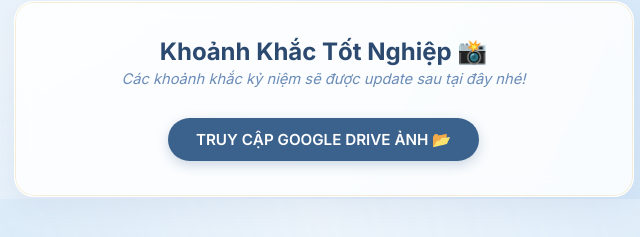
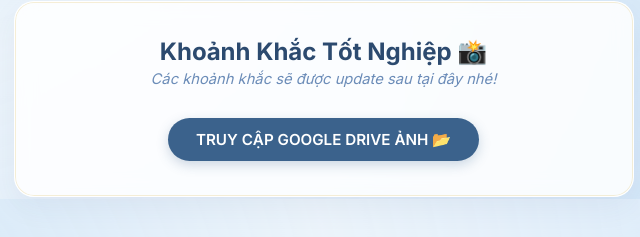
Before and after one commit to ngothanhnhu2712002-design/My-graduation-2026, a plain HTML site: page index.html in a window 1280 px wide. Both pictures are taken after a click on the button "📸 Khoảnh Khắc". Shown: the part 601-838 px from the top of the page, 309-949 px from the left. Drawn offline with Linux system fonts and the light colour scheme.

Commit message:
Add files via upload

```diff
--- a/index.html
+++ b/index.html
@@ -124,7 +124,7 @@
         <!-- 2. TRANG GALLERY -->
         <div class="card gallery-card tab-content" id="galleryCard">
             <h3 class="section-title" data-vi="Khoảnh Khắc Tốt Nghiệp 📸" data-en="Photo Gallery 📸">Khoảnh Khắc Tốt Nghiệp 📸</h3>
-            <p class="gallery-subtitle" data-vi="Các khoảnh khắc kỷ niệm sẽ được update sau tại đây nhé!" data-en="Graduation moments and photos will be updated here later!">Các khoảnh khắc kỷ niệm sẽ được update sau tại đây nhé!</p>
+            <p class="gallery-subtitle" data-vi="Các khoảnh khắc sẽ được update sau tại đây nhé!" data-en="Graduation moments and photos will be updated here later!">Các khoảnh khắc sẽ được update sau tại đây nhé!</p>
 
             <div style="text-align: center; margin-top: 30px;">
                 <a href="https://drive.google.com/drive/folders/1lnJfNZBkXbl00ybK8usQnBeyX3-34wlV?usp=drive_link" target="_blank" rel="noopener noreferrer" class="open-btn" style="text-decoration: none; display: inline-block;">
```
